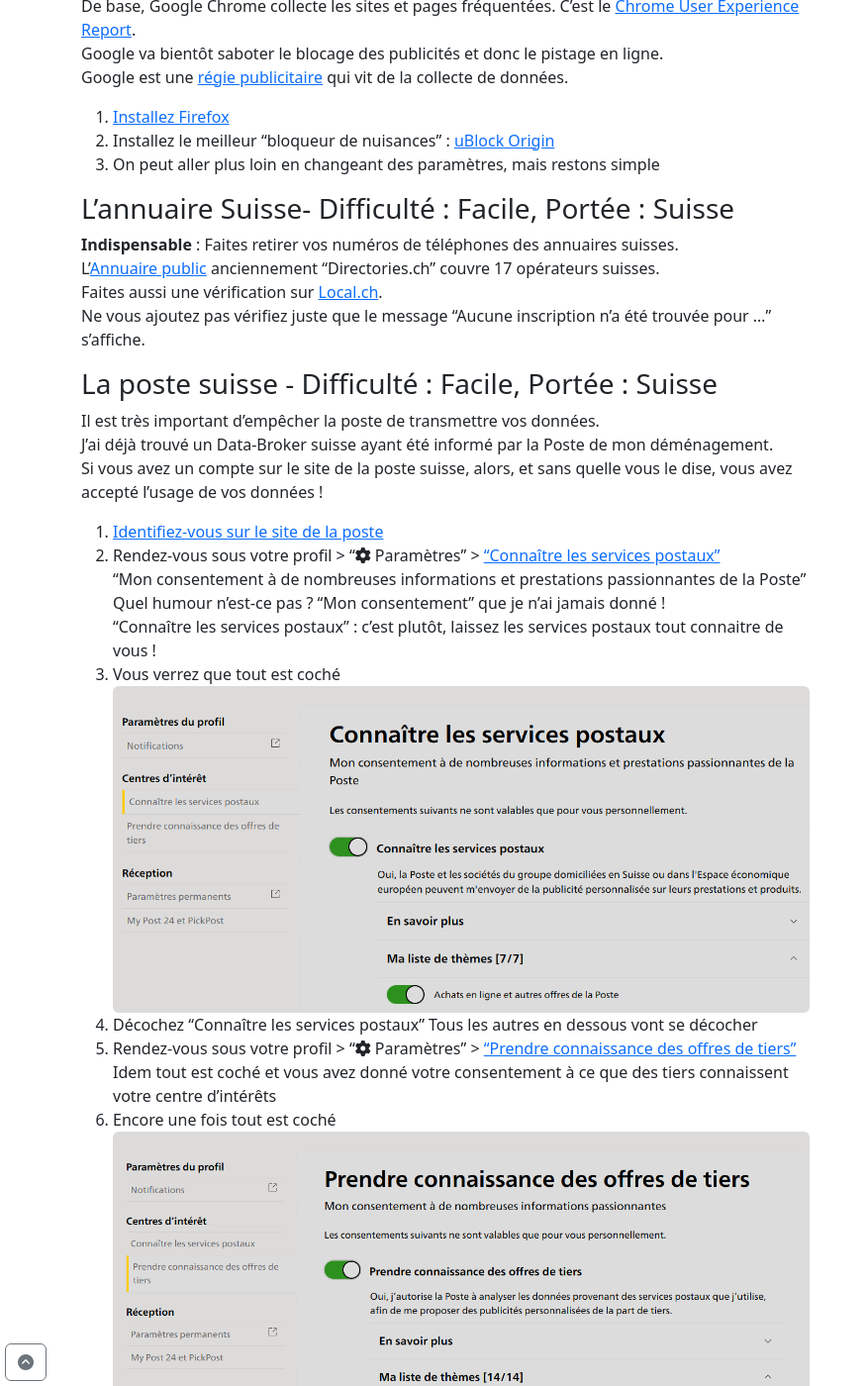
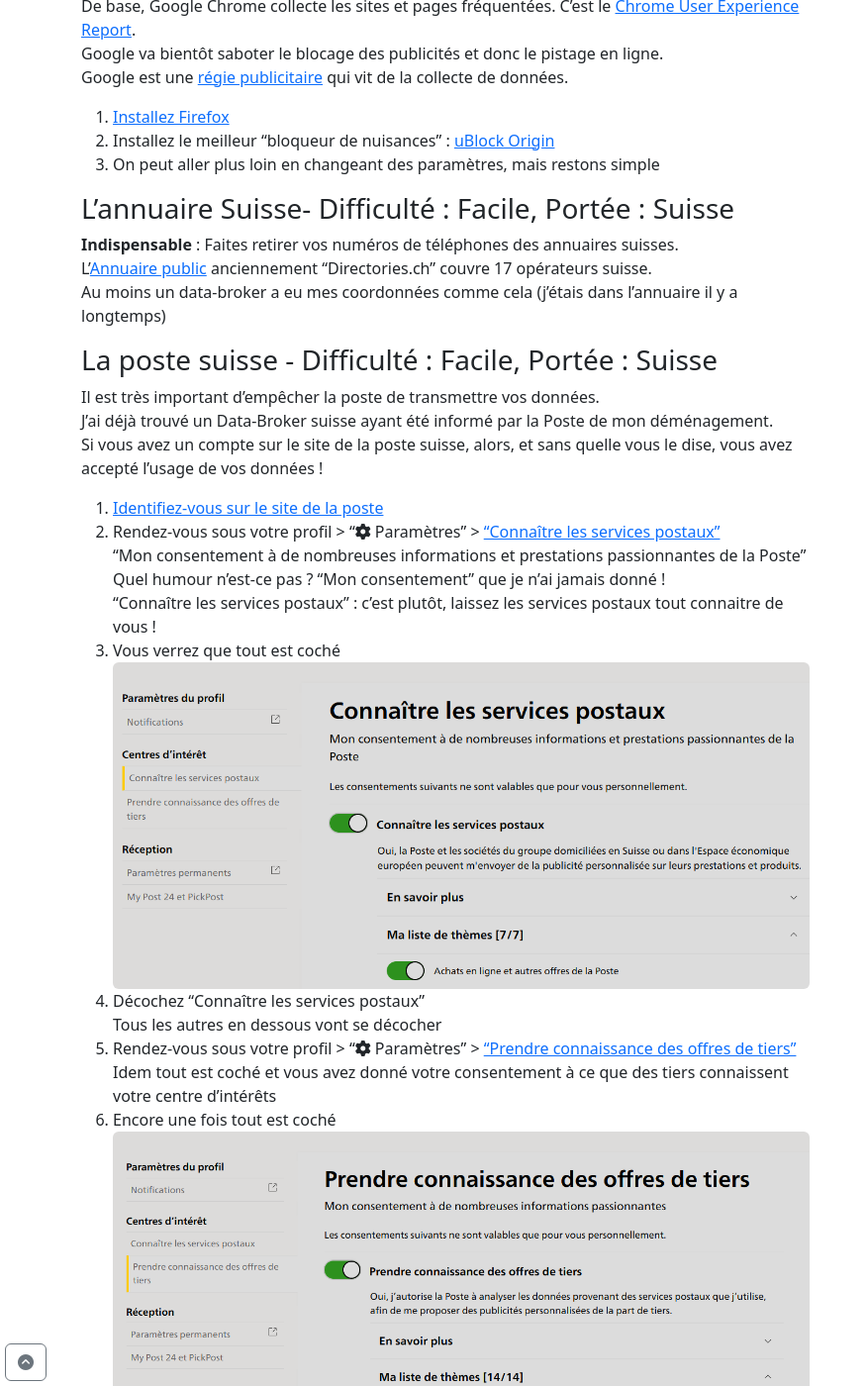
Before and after one commit to christ-off/christ-off.github.io, a Jekyll site: the page built from _posts/2024-03-14-vie-privee-web-suisse.md, in a window 1280 px wide and 1400 px high, scrolled down 2072 px. Shown: the whole window at 99% size, without its empty margins (0-876 px from the left). Built offline with Jekyll 4.4.1, drawn with Linux system fonts in a browser that asks for light colours.

Commit message:
Update 2024-03-14-vie-privee-web-suisse.md

```diff
--- a/_posts/2024-03-14-vie-privee-web-suisse.md
+++ b/_posts/2024-03-14-vie-privee-web-suisse.md
@@ -58,9 +58,8 @@
 ### L'annuaire Suisse- Difficulté : Facile, Portée : Suisse
 
 **Indispensable** : Faites retirer vos numéros de téléphones des annuaires suisses.
-L'[Annuaire public](https://www.oeffentliches-verzeichnis.ch/default.aspx?language=fr) anciennement "Directories.ch" couvre 17 opérateurs suisses.
-Faites aussi une vérification sur [Local.ch](https://customercenter.local.ch/fr/update).
-Ne vous ajoutez pas vérifiez juste que le message "Aucune inscription n'a été trouvée pour ..." s'affiche.
+L'[Annuaire public](https://www.oeffentliches-verzeichnis.ch/default.aspx?language=fr) anciennement "Directories.ch" couvre 17 opérateurs suisse.
+Au moins un data-broker a eu mes coordonnées comme cela (j'étais dans l'annuaire il y a longtemps)
 
 ### La poste suisse - Difficulté : Facile, Portée : Suisse
 
```
